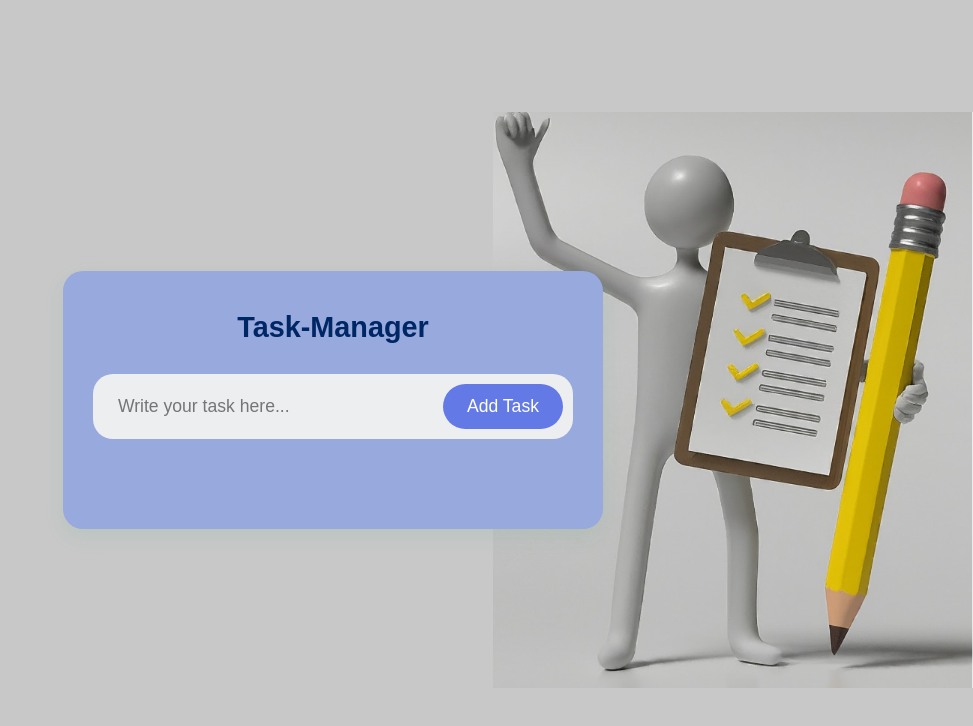
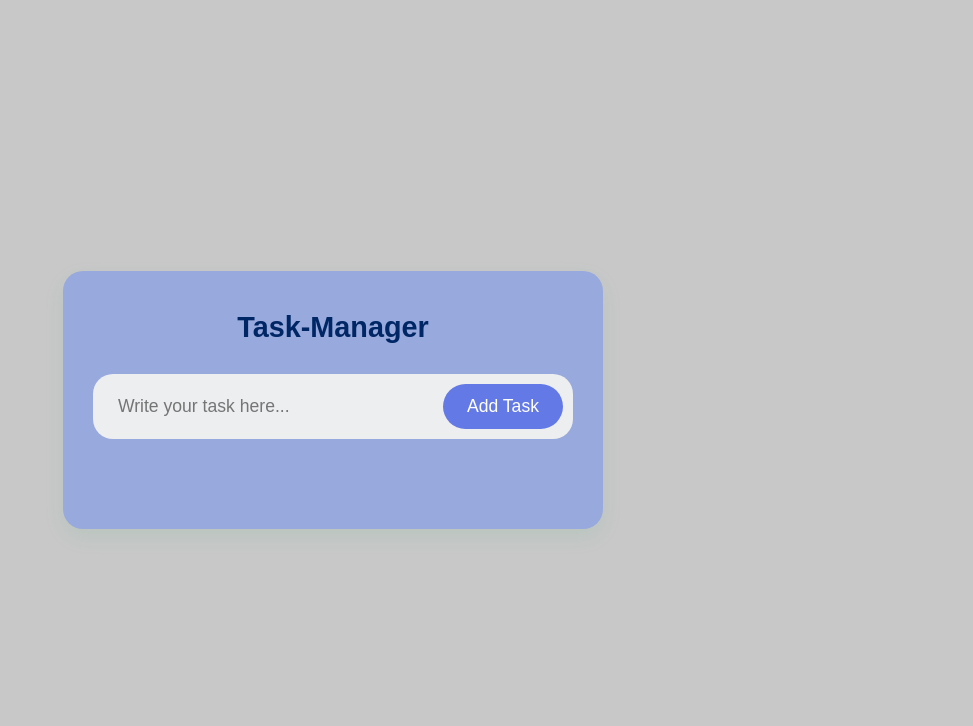
Before and after one commit to Himanshu157/Task-Manager, a website: page index.html in a window 1280 px wide. Shown: the whole page, without its empty margins (307-1280 px from the left). Drawn offline with Linux system fonts and the light colour scheme.

Commit message:
Update style.css

```diff
--- a/style.css
+++ b/style.css
@@ -6,7 +6,6 @@
 }
 
 body {
-    background-image: url('back_image.png');
     background-size: 480px;
     background-color: #c8c8c8;
     background-position: right;
```
